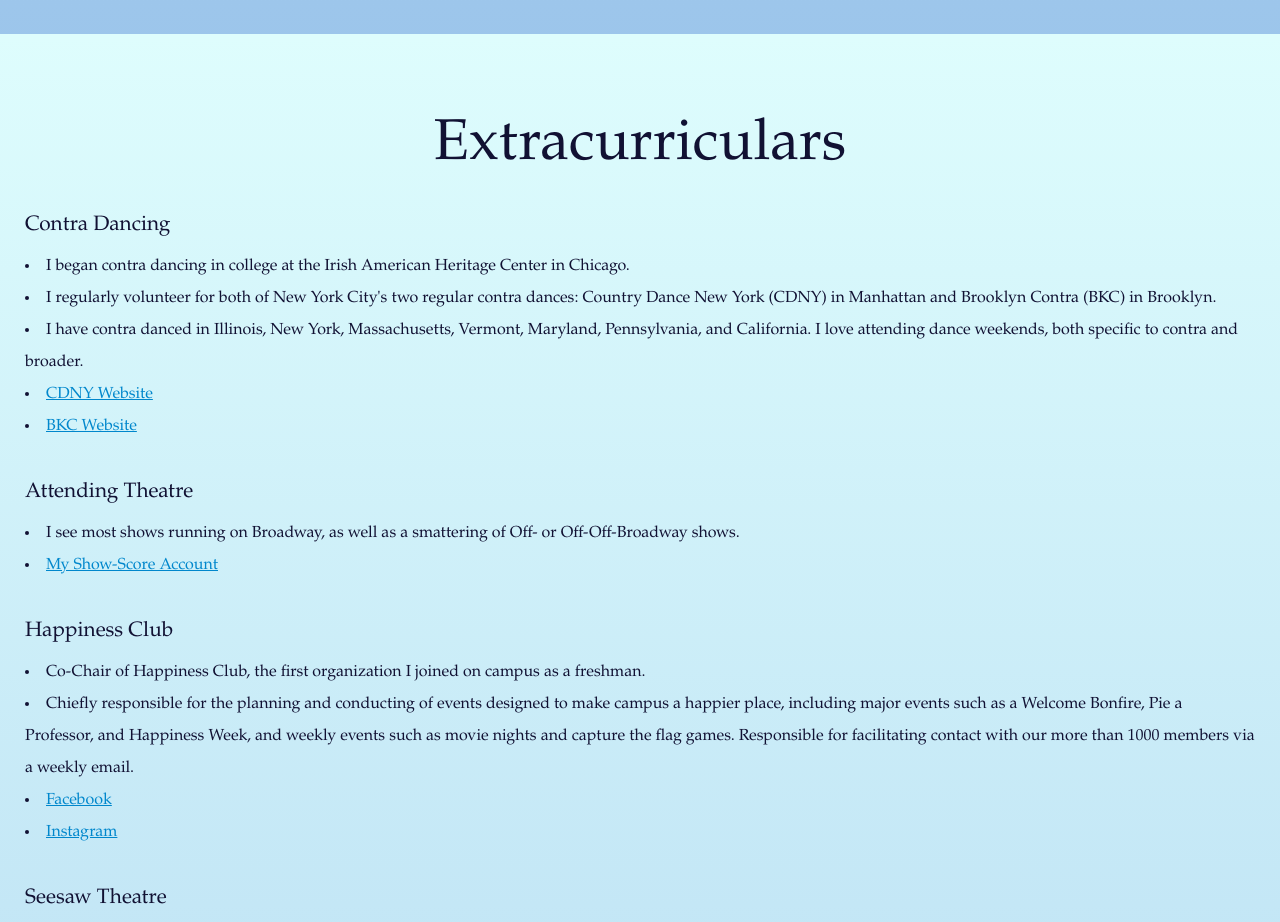
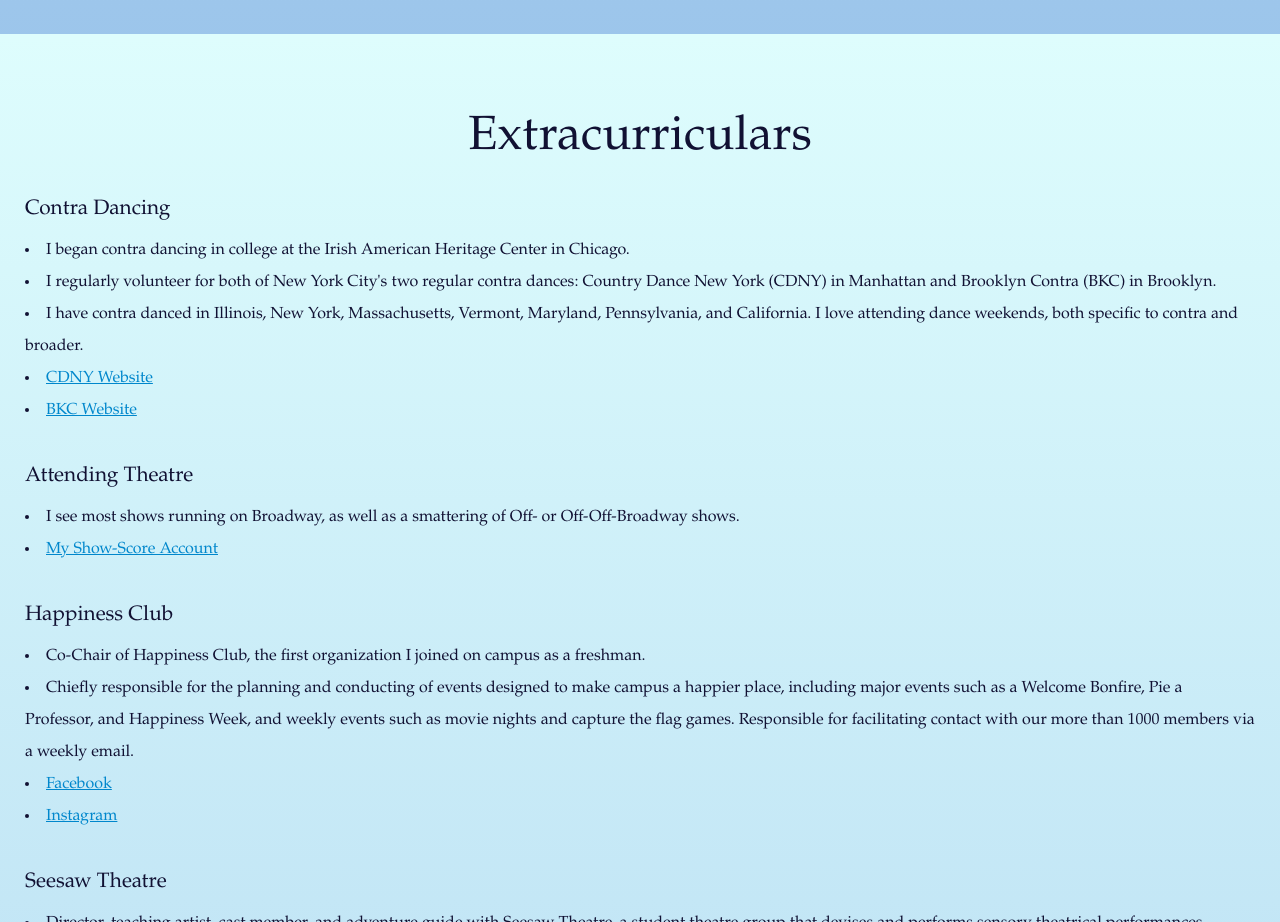
Before and after one commit to FOBkid20/FOBkid20.github.io, a plain HTML site: page index.html in a window 1280 px wide. Shown: the part 4300-5222 px from the top of the page. Drawn offline with Linux system fonts and the light colour scheme; a web font is replaced by a local one.

Commit message:
Fix duplicate h1: demote Extracurriculars heading to h2
Only the hero name should be h1; every other section heading (Resume,
Projects, etc.) uses h2, so Extracurriculars should match.

```diff
--- a/index.html
+++ b/index.html
@@ -315,7 +315,7 @@
         <div class="shadow-overlay"></div>
         <div class="extracurriculars-content">
           <div class="row section-header">
-            <h1 align="center">Extracurriculars</h1>
+            <h2 align="center">Extracurriculars</h2>
           </div>
           <div class="row extracurriculars-content__main">
               <h6>Contra Dancing</h6>
```
